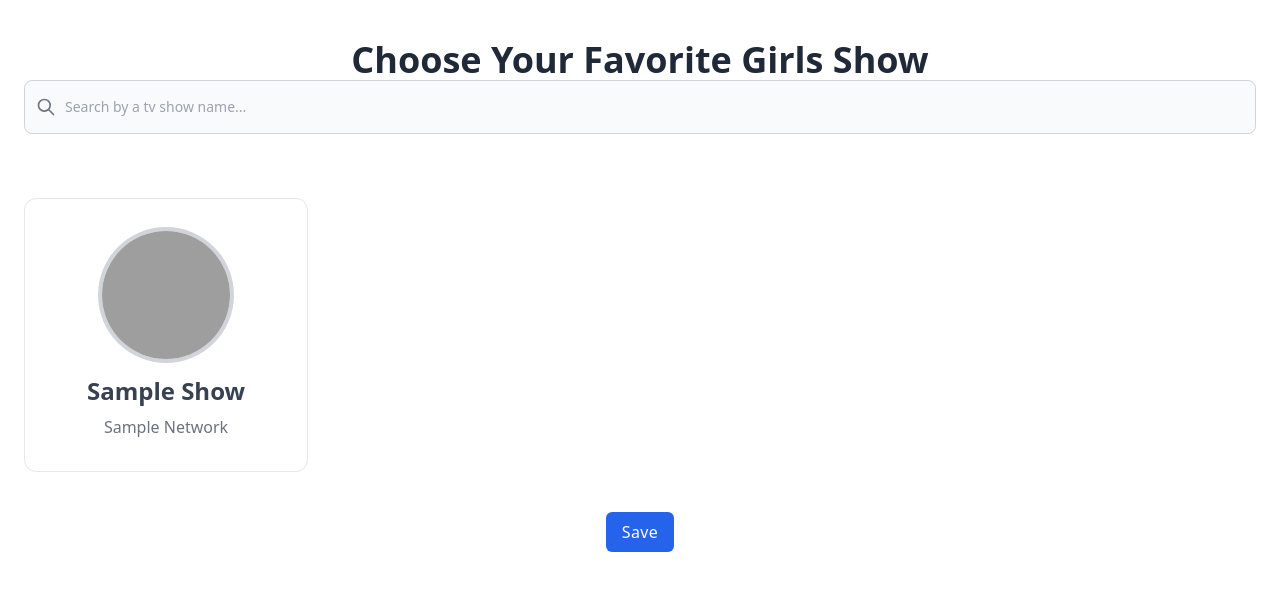
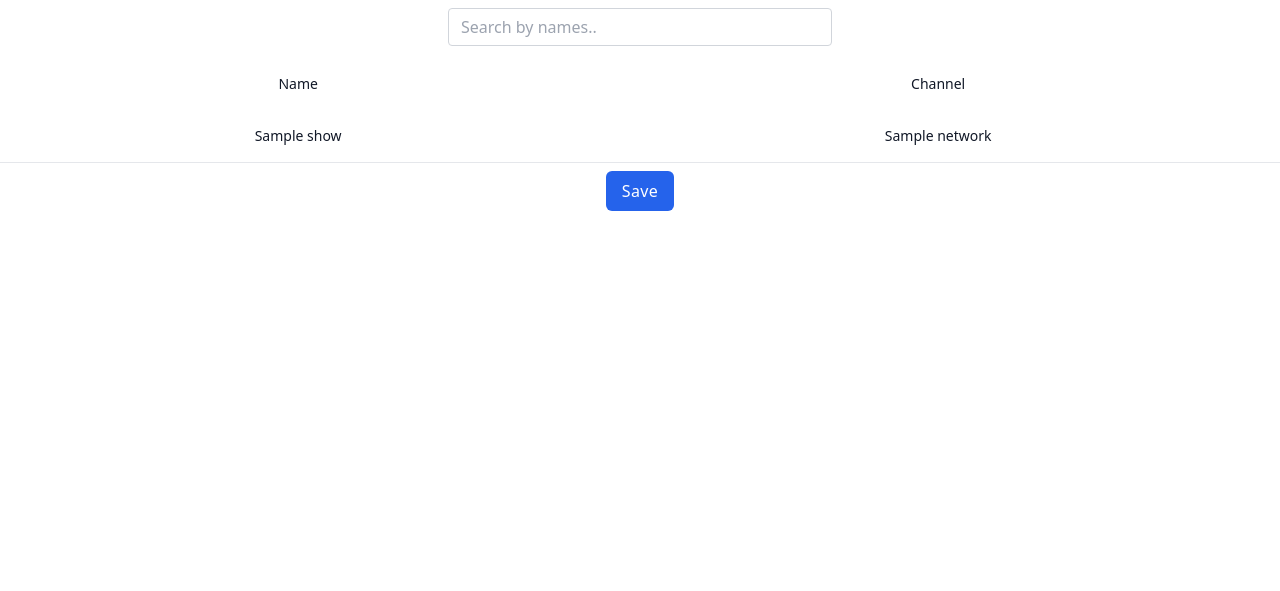
Before and after one commit to George1Meshveliani/api-task-bootcamp-3, a PHP site: template src/views/shows/GirlsShow.php in a window 1280 px wide. Shown: the top 591 px of the page. Run offline with PHP 8.4, Linux system fonts and the light colour scheme; the template is opened without the code that fills it: most values are stand-ins (such as "Sample title", 1, 10 or a date in 2020); classes that the project's autoload settings leave out are loaded by file name; grey boxes are pictures that could not be loaded.

Commit message:
create search system

```diff
--- a/src/views/shows/GirlsShow.php
+++ b/src/views/shows/GirlsShow.php
@@ -1,41 +1,83 @@
 <head>
     <link href="https://unpkg.com/tailwindcss@^1.0/dist/tailwind.min.css" rel="stylesheet">
 </head>
-<div>
-<!--    <form action="/" method="post" >-->
-    <section class="bg-white dark:bg-gray-900">
-        <div class="container px-6 py-10 mx-auto">
-            <h1 class="text-3xl font-semibold text-center text-gray-800 capitalize lg:text-4xl dark:text-white">Choose your favorite girls show</h1>
-                <label for="default-search" class="mb-2 text-sm font-medium text-gray-900 sr-only dark:text-gray-300">Search</label>
-                <div class="relative">
-                    <div class="flex absolute inset-y-0 left-0 items-center pl-3 pointer-events-none">
-                        <svg class="w-5 h-5 text-gray-500 dark:text-gray-400" fill="none" stroke="currentColor" viewBox="0 0 24 24" xmlns="http://www.w3.org/2000/svg"><path stroke-linecap="round" stroke-linejoin="round" stroke-width="2" d="M21 21l-6-6m2-5a7 7 0 11-14 0 7 7 0 0114 0z"></path></svg>
+<div class="flex flex-col">
+    <div class="overflow-x-auto sm:-mx-6 lg:-mx-8">
+        <div class="py-2 inline-block min-w-full sm:px-6 lg:px-8">
+            <div class="overflow-hidden">
+                <div class="flex justify-center">
+                    <div class="mb-3 xl:w-96">
+                    <input
+                            type="text"
+                            id="myInput"
+                            onkeyup="searchFunction()"
+                            placeholder="Search by names.."
+                            title="Type in a name"
+                            class="
+                                    form-control
+                                    block
+                                    w-full
+                                    px-3
+                                    py-1.5
+                                    text-base
+                                    font-normal
+                                    text-gray-700
+                                    bg-white bg-clip-padding
+                                    border border-solid border-gray-300
+                                    rounded
+                                    transition
+                                    ease-in-out
+                                    m-0
+                                    focus:text-gray-700 focus:bg-white focus:border-blue-600 focus:outline-none
+                                  "
+                    >
                     </div>
-                    <input type="search" id="default-search" class="block p-4 pl-10 w-full text-sm text-gray-900 bg-gray-50 rounded-lg border border-gray-300 focus:ring-blue-500 focus:border-blue-500 dark:bg-gray-700 dark:border-gray-600 dark:placeholder-gray-400 dark:text-white dark:focus:ring-blue-500 dark:focus:border-blue-500" placeholder="Search by a tv show name..." required="">
                 </div>
-            <div class="grid grid-cols-1 gap-8 mt-8 xl:mt-16 md:grid-cols-2 xl:grid-cols-4">
 
-                <?php foreach ($results as $result): ?>
-                <div class="flex flex-col items-center p-8 transition-colors duration-200 transform border cursor-pointer rounded-xl hover:border-transparent group hover:bg-blue-600 dark:border-gray-700 dark:hover:border-transparent">
-                    <?php if (empty($result->show->image->medium)): ?>
-                        <img class="object-cover w-32 h-32 rounded-full ring-4 ring-gray-300" src='https://thumbs.dreamstime.com/z/healthy-blonde-woman-portrait-beauty-girl-long-healthy-blond-hair-perfect-clear-skin-natural-beauty-healthy-blonde-woman-139081463.jpg' alt="img">
-                    <?php else: ?>
-                        <img class="object-cover w-32 h-32 rounded-full ring-4 ring-gray-300" src='<?= $result->show->image->medium ?>' alt="img">
-                    <?php endif; ?>
-
-                    <h1 class="mt-4 text-2xl font-semibold text-gray-700 capitalize dark:text-white group-hover:text-white"><?= $result->show->name ?></h1>
-
-                    <?php if (empty($result->show->network->name)): ?>
-                        <p class="mt-2 text-gray-500 capitalize dark:text-gray-300 group-hover:text-gray-300">MTV</p>
-                    <?php else: ?>
-                        <p class="mt-2 text-gray-500 capitalize dark:text-gray-300 group-hover:text-gray-300"><?= $result->show->network->name ?></p>
-                    <?php endif; ?>
-                    <!--- here -->
-                </div>
-                <?php endforeach; ?>
+                <table class="min-w-full text-center" id="myTable">
+                    <thead class="border-b">
+                    <tr class="header">
+                        <th scope="col" class="text-sm font-medium text-gray-900 px-6 py-4" >Name</th>
+                        <th scope="col" class="text-sm font-medium text-gray-900 px-6 py-4" >Channel</th>
+                    </tr>
+                        <?php foreach ($results as $result): ?>
+                        <tr class="border-b">
+                            <td class="text-sm text-gray-900 font-light px-6 py-4 whitespace-nowrap"><?php echo $result->show->name ?></td>
+                            <?php if (!empty($result->show->network->name)): ?>
+                            <td class="text-sm text-gray-900 font-light px-6 py-4 whitespace-nowrap"><?php echo ' ' . $result->show->network->name ?></td>
+                            <?php else: ?>
+                            <td class="text-sm text-gray-900 font-light px-6 py-4 whitespace-nowrap"><?php echo "CNN" ?></td>
+                            <?php endif; ?>
+                        </tr>
+                        <?php endforeach; ?>
+                    </thead>
+                </table>
+<!--        </div>-->
+<!--            <script type="text/javascript" src="./filter.js"></script>-->
+                <script>
+                    function searchFunction() {
+                        var input, filter, table, tr, td, i, txtValue;
+                        input = document.getElementById("myInput");
+                        filter = input.value.toUpperCase();
+                        table = document.getElementById("myTable");
+                        tr = table.getElementsByTagName("tr");
+                        for (i = 0; i < tr.length; i++) {
+                            td = tr[i].getElementsByTagName("td")[0];
+                            if (td) {
+                                txtValue = td.textContent || td.innerText;
+                                if (txtValue.toUpperCase().indexOf(filter) > -1) {
+                                    tr[i].style.display = "";
+                                } else {
+                                    tr[i].style.display = "none";
+                                }
+                            }
+                        }
+                    }
+                </script>
+            </div>
         </div>
-    </section>
+    </div>
+</div>
 
 <!--    </form>-->
     <?php require 'GirlsShowForm.php' ?>
-</div>
```
Also changed, not shown: src/views/shows/filter.js (added, +18 -0 lines).
